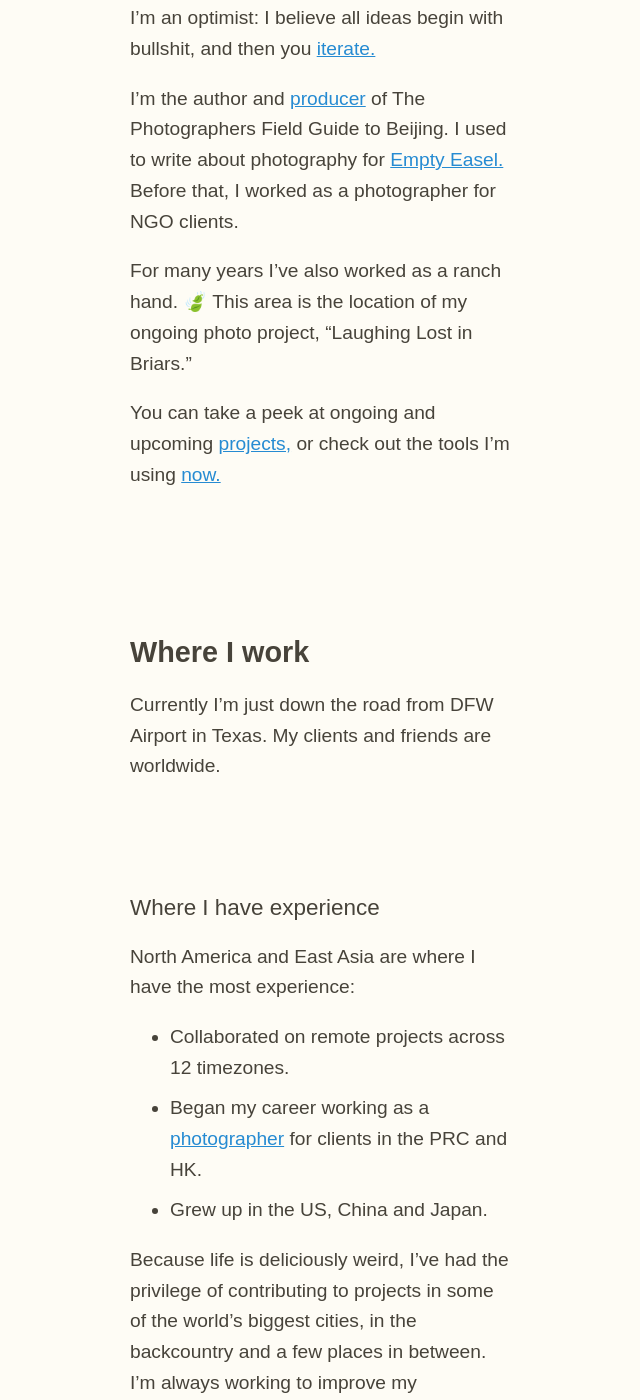
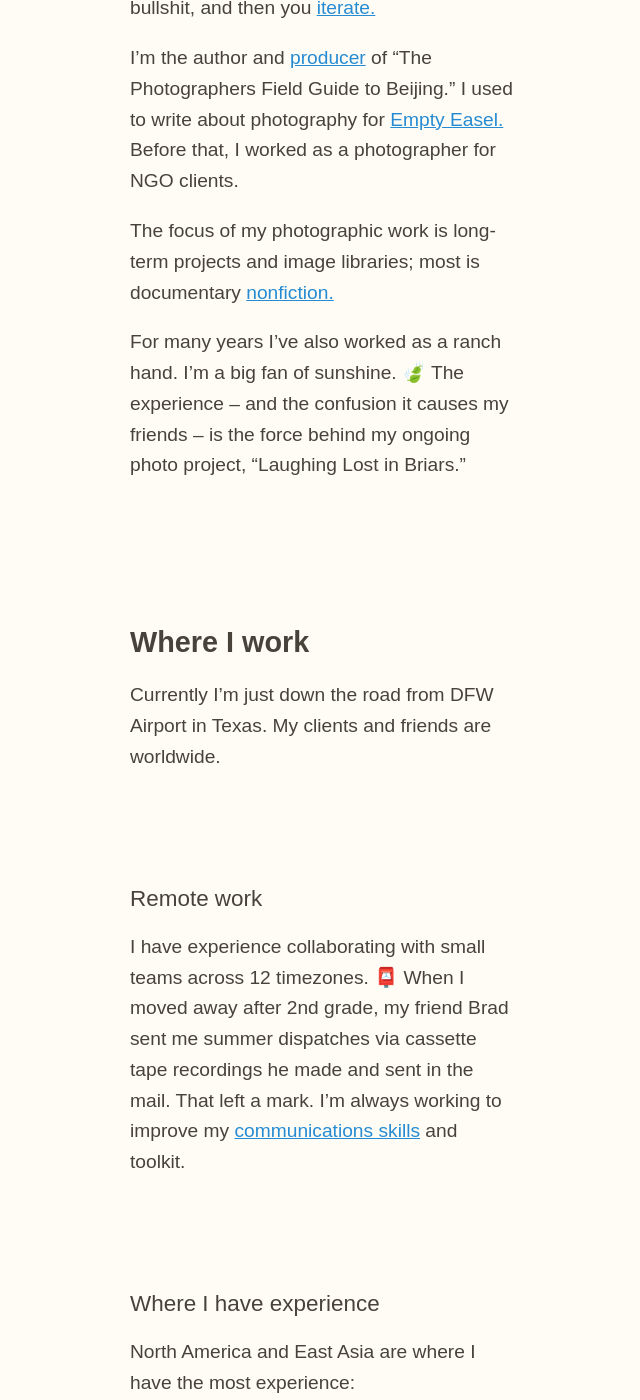
Before and after one commit to zachmccabe/zachmccabe.github.io, a Jekyll site: the page built from about.md, in a window 1280 px wide and 1400 px high, scrolled down 1063 px. Shown: the whole window, without its empty margins (318-958 px from the left). Built offline with Jekyll 4.4.1, drawn with Linux system fonts in a browser that asks for light colours; some of the changed text lies outside the part shown.

Commit message:
Update about.md

```diff
--- a/about.md
+++ b/about.md
@@ -32,11 +31,11 @@ Let's make something! I welcome collaborations, commissions and new clients. [he
 
 I'm an optimist: I believe all ideas begin with bullshit, and then you [iterate.](https://www.zachmccabe.com/bullshit.html)
 
-I'm the author and [producer](https://www.zachmccabe.com/beijing/how_the_book_got_made.html) of The Photographers Field Guide to Beijing. I used to write about photography for [Empty Easel.](https://www.google.com/search?q=site%3A+emptyeasel.com+zach+mccabe) Before that, I worked as a photographer for NGO clients.
+I'm the author and [producer](https://www.zachmccabe.com/beijing/how_the_book_got_made.html) of "The Photographers Field Guide to Beijing." I used to write about photography for [Empty Easel.](https://www.google.com/search?q=site%3A+emptyeasel.com+zach+mccabe) Before that, I worked as a photographer for NGO clients.
 
-For many years I've also worked as a ranch hand. 🍃 This area is the location of my ongoing photo project, "Laughing Lost in Briars."
+The focus of my photographic work is long-term projects and image libraries; most is documentary [nonfiction.](https://www.zachmccabe.com/nonfiction.html)
 
-You can take a peek at ongoing and upcoming [projects,](https://www.zachmccabe.com/now.html#ongoing-and-upcoming) or check out the tools I'm using [now.](https://www.zachmccabe.com/now.html#tools-im-using-now)
+For many years I've also worked as a ranch hand. I'm a big fan of sunshine. 🍃 The experience – and the confusion it causes my friends – is the force behind my ongoing photo project, "Laughing Lost in Briars."
 
 
 
@@ -45,11 +44,16 @@ You can take a peek at ongoing and upcoming [projects,](https://www.zachmccabe.c
 Currently I'm just down the road from DFW Airport in Texas. My clients and friends are worldwide.
 
 
+### Remote work
+
+I have experience collaborating with small teams across 12 timezones. 📮 When I moved away after 2nd grade, my friend Brad sent me summer dispatches via cassette tape recordings he made and sent in the mail. That left a mark. I'm always working to improve my [communications skills](https://www.zachmccabe.com/just_ask.html) and toolkit.
+
+
 ### Where I have experience
 
 North America and East Asia are where I have the most experience:
-  + Collaborated on remote projects across 12 timezones.
-  + Began my career working as a [photographer](https://www.zachmccabe.com/postcard.html) for clients in the PRC and HK.
-  + Grew up in the US, China and Japan.
+  + I began my career working as a [photographer](https://www.zachmccabe.com/postcard.html) for clients in the PRC and HK.
+  + After acceptance into architecture school, I took a deep breath, declined and went to a liberal arts college to study Chinese instead.
+  + I grew up in the US, China and Japan.
 
-Because life is deliciously weird, I've had the privilege of contributing to projects in some of the world's biggest cities, in the backcountry and a few places in between. I'm always working to improve my [communications skills](https://www.zachmccabe.com/just_ask.html) and toolkit.
+Because life is deliciously weird, I've had the privilege of contributing to projects in some of the world's biggest cities, in the backcountry and a few places in between.
```
Also changed, not shown: other parts of about.md (+1 -2 lines).
